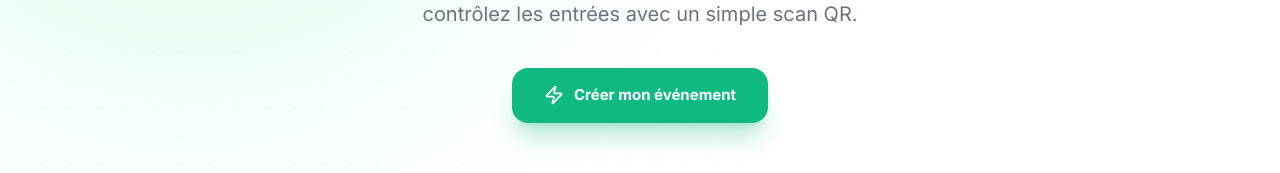
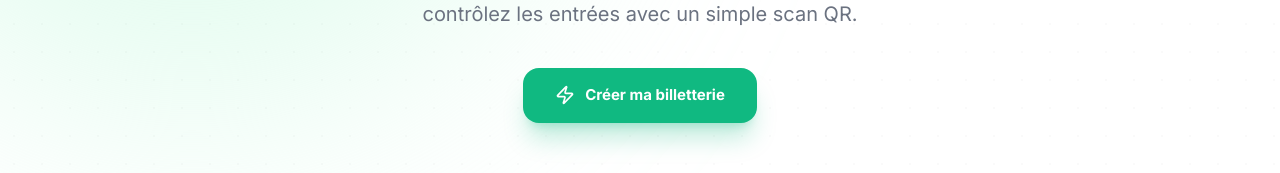
Before and after one commit to Jerome2024-net/BINQ, a Next.js app: page / in a window 1280 px wide. Shown: the part 410-583 px from the top of the page. Built offline with nearby package versions, Linux system fonts and the light colour scheme; no server answers.

Commit message:
fix: CTA landing page - Creer ma billetterie au lieu de Creer mon evenement

```diff
--- a/src/app/page.tsx
+++ b/src/app/page.tsx
@@ -82,7 +82,7 @@ export default function HomePage() {
           <div className="flex flex-col sm:flex-row items-center justify-center gap-3 sm:gap-4 mb-14 sm:mb-20">
             <Link href="/inscription" className="w-full sm:w-auto flex items-center justify-center gap-2.5 px-8 py-4 bg-emerald-500 text-white font-bold rounded-2xl hover:bg-emerald-400 transition-all shadow-xl shadow-emerald-500/25 text-[15px]">
               <Zap className="w-5 h-5" />
-              Créer mon événement
+              Créer ma billetterie
             </Link>
           </div>
 
@@ -292,7 +292,7 @@ export default function HomePage() {
                 Rejoignez les organisateurs qui font confiance à Binq. C&apos;est gratuit.
               </p>
               <Link href="/inscription" className="group inline-flex items-center justify-center gap-2.5 px-8 sm:px-10 py-4 sm:py-5 bg-white text-gray-900 font-black rounded-2xl hover:bg-gray-100 transition-all shadow-xl text-[15px] sm:text-base">
-                Créer mon événement
+                Créer ma billetterie
                 <ChevronRight className="w-5 h-5 text-gray-400 group-hover:text-gray-900 group-hover:translate-x-1 transition-all" />
               </Link>
             </div>
```
